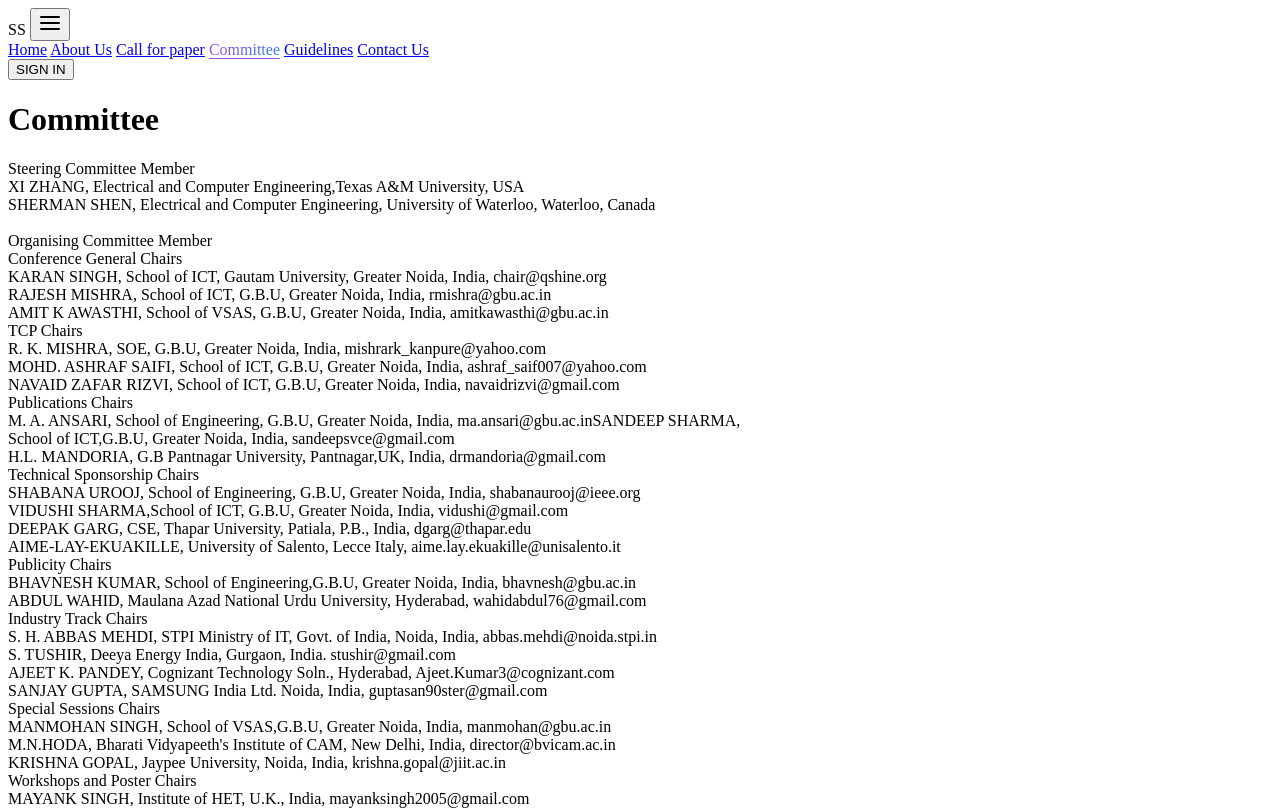
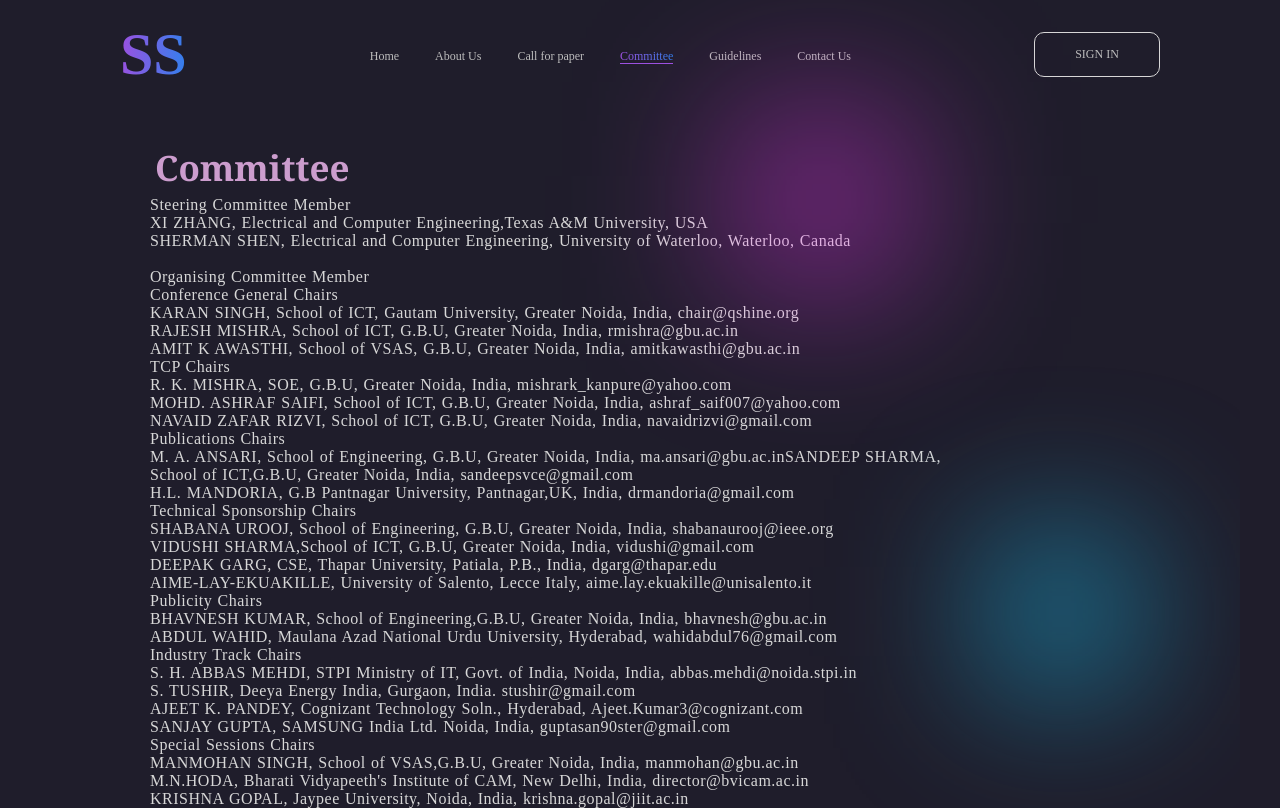
Before and after one commit to ShubhamSaurav28/con, a plain HTML site: page lab4com.html in a window 1280 px wide. Shown: the top 808 px of the page. Drawn offline with Linux system fonts and the light colour scheme.

Commit message:
Update lab4com.html

```diff
--- a/lab4com.html
+++ b/lab4com.html
@@ -5,7 +5,7 @@
     <meta http-equiv="X-UA-Compatible" content="IE=edge" />
     <meta name="viewport" content="width=device-width, initial-scale=1.0" />
     <title>SS</title>
-    <link rel="stylesheet" href="lab4.css"/>
+    <link rel="stylesheet" href="style.css"/>
   </head>
   <body>
     <div class="container">
@@ -26,7 +26,7 @@
           </svg>
         </button>
         <div class="navlinkwrap">
-          <a href="lab4.html" class="link">Home</a>
+          <a href="index.html" class="link">Home</a>
           <a href="lab4aboutus.html" class="link" >About Us</a>
           <a href="lab4cfp.html" class="link">Call for paper</a>
           <a href="lab4com.html" class="link" style="
```
